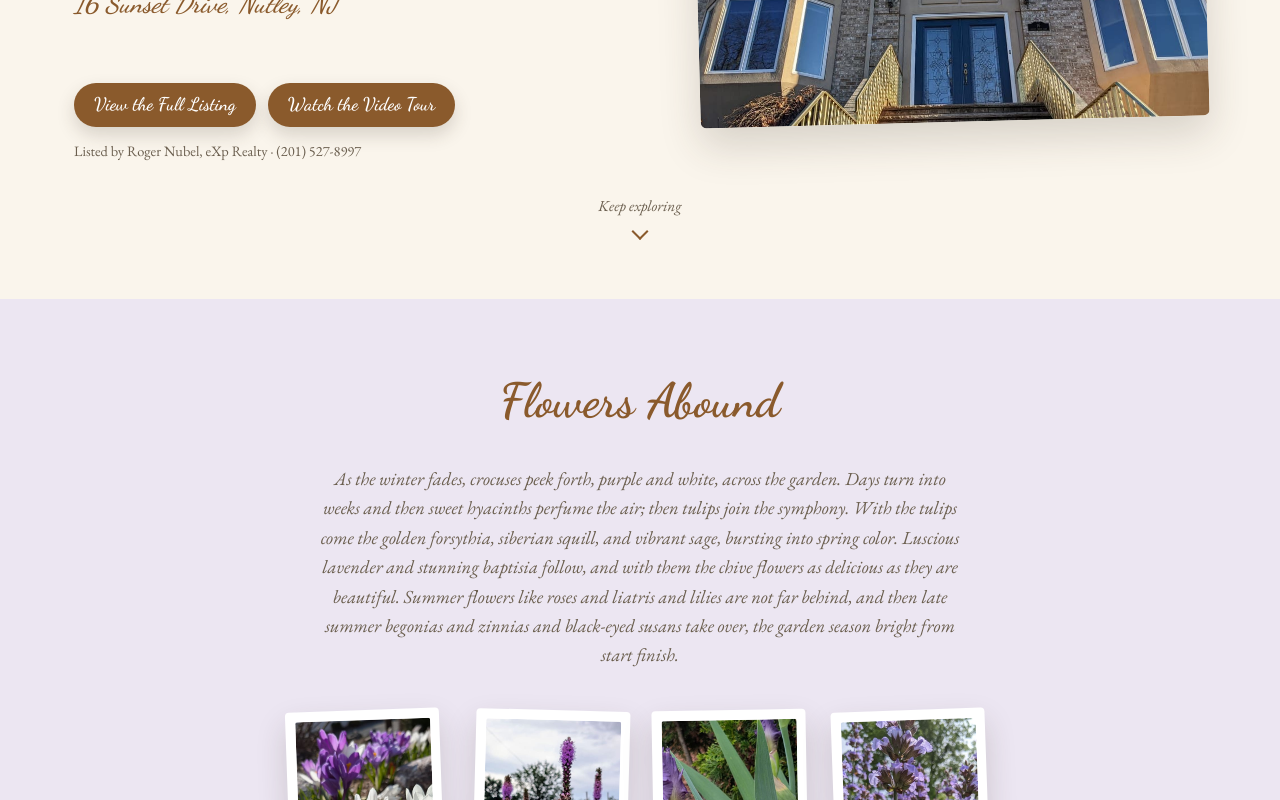
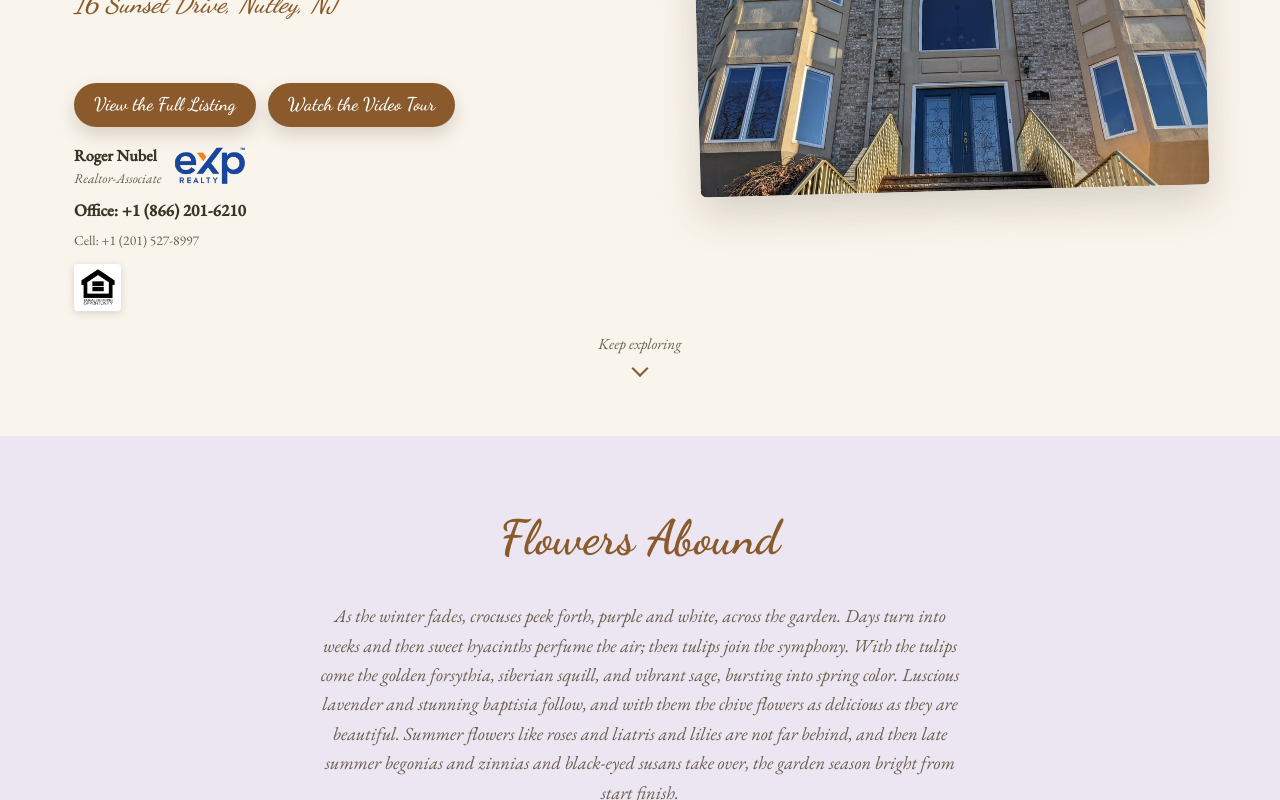
Before and after one commit to RebekkahJou/sunset-castle, an Angular app: page / in a window 1280 px wide. Shown: the part 1120-1920 px from the top of the page. Built offline with nearby package versions, Linux system fonts and the light colour scheme.

Commit message:
feat: add realtor-required edits

```diff
--- /dev/null
+++ b/src/app/components/agent-contact-card/agent-contact-card.component.css
@@ -0,0 +1,80 @@
+.agent-card {
+  /* inline-block + the parent's own text-align is what centers this card as a
+     unit inside a centered section (the CTA) while still just flowing at the
+     start of the line in a left-aligned one (welcome) — text-align:left below
+     keeps the card's own content left-aligned internally either way. */
+  display: inline-block;
+  text-align: left;
+  margin-top: 1rem;
+  color: var(--color-ink-soft);
+}
+
+.agent-card__header {
+  display: flex;
+  align-items: center;
+  gap: 0.75rem;
+}
+
+.agent-card__identity {
+  display: flex;
+  flex-direction: column;
+}
+
+.agent-card__name {
+  margin: 0;
+  font-size: 1rem;
+  font-weight: 600;
+  font-style: normal;
+  color: var(--color-ink);
+}
+
+.agent-card__title {
+  margin: 0;
+  font-size: 0.85rem;
+  font-style: italic;
+}
+
+/* Larger than the agent's name, per the brand's own visual hierarchy. */
+.agent-card__brokerage-logo {
+  height: 2.5rem;
+  width: auto;
+}
+
+.agent-card__phone {
+  margin: 0.4rem 0 0;
+  font-style: normal;
+}
+
+.agent-card__phone--office {
+  font-size: 1.05rem;
+  font-weight: 600;
+  color: var(--color-ink);
+}
+
+.agent-card__phone--cell {
+  font-size: 0.85rem;
+}
+
+.agent-card__fair-housing {
+  display: inline-flex;
+  margin-top: 0.75rem;
+  padding: 0.35rem;
+  background: #fff;
+  border-radius: 4px;
+  box-shadow: 0 2px 8px var(--color-card-shadow);
+}
+
+.agent-card__fair-housing img {
+  height: 2.25rem;
+  width: auto;
+}
+
+/* ---------- Dark variant, for the accent-gradient CTA background ---------- */
+.agent-card--dark {
+  color: rgba(255, 255, 255, 0.85);
+}
+
+.agent-card--dark .agent-card__name,
+.agent-card--dark .agent-card__phone--office {
+  color: #fff;
+}
--- /dev/null
+++ b/src/app/components/agent-contact-card/agent-contact-card.component.html
@@ -0,0 +1,16 @@
+<div class="agent-card" [class.agent-card--dark]="variant() === 'dark'">
+  <div class="agent-card__header">
+    <div class="agent-card__identity">
+      <p class="agent-card__name">{{ listingDetails.agentName }}</p>
+      <p class="agent-card__title">{{ listingDetails.agentTitle }}</p>
+    </div>
+    <img class="agent-card__brokerage-logo" src="logos/eXp-Realty-Color.png" alt="eXp Realty" />
+  </div>
+  <p class="agent-card__phone agent-card__phone--office">
+    Office: {{ listingDetails.agentOfficePhone }}
+  </p>
+  <p class="agent-card__phone agent-card__phone--cell">Cell: {{ listingDetails.agentCellPhone }}</p>
+  <div class="agent-card__fair-housing">
+    <img src="logos/equal-housing-logo500.png" alt="Equal Housing Opportunity" />
+  </div>
+</div>
--- /dev/null
+++ b/src/app/components/agent-contact-card/agent-contact-card.component.ts
@@ -0,0 +1,22 @@
+import { ChangeDetectionStrategy, Component, input } from '@angular/core';
+import { listingDetails } from '../../data/site-content.data';
+
+/**
+ * Roger's contact block — name/title, brokerage logo, office/cell phone
+ * numbers, and the Equal Housing Opportunity logo. Shown in both the welcome
+ * section and the closing call-to-action, so it lives as one component
+ * rather than being duplicated.
+ */
+@Component({
+  selector: 'app-agent-contact-card',
+  standalone: true,
+  templateUrl: './agent-contact-card.component.html',
+  styleUrl: './agent-contact-card.component.css',
+  changeDetection: ChangeDetectionStrategy.OnPush,
+})
+export class AgentContactCardComponent {
+  /** "dark" for use on the accent-gradient CTA background; "light" (default) for the cream welcome section. */
+  readonly variant = input<'light' | 'dark'>('light');
+
+  protected readonly listingDetails = listingDetails;
+}
--- a/src/app/components/call-to-action/call-to-action.component.css
+++ b/src/app/components/call-to-action/call-to-action.component.css
@@ -35,9 +35,3 @@
     transform: translateY(-3px);
   }
 }
-
-.cta__note {
-  margin-top: 1rem;
-  font-size: 0.9rem;
-  opacity: 0.85;
-}
--- a/src/app/components/call-to-action/call-to-action.component.html
+++ b/src/app/components/call-to-action/call-to-action.component.html
@@ -9,9 +9,6 @@
     <a class="cta__button" [href]="listingDetails.listingUrl" target="_blank" rel="noopener"
       >View the Full Listing</a
     >
-    <p class="cta__note">
-      Listed by {{ listingDetails.agentName }}, {{ listingDetails.agentBrokerage }} &middot;
-      {{ listingDetails.agentPhone }}
-    </p>
+    <app-agent-contact-card variant="dark" />
   </div>
 </section>
--- a/src/app/components/call-to-action/call-to-action.component.ts
+++ b/src/app/components/call-to-action/call-to-action.component.ts
@@ -1,9 +1,11 @@
 import { ChangeDetectionStrategy, Component } from '@angular/core';
+import { AgentContactCardComponent } from '../agent-contact-card/agent-contact-card.component';
 import { listingDetails } from '../../data/site-content.data';
 
 @Component({
   selector: 'app-call-to-action',
   standalone: true,
+  imports: [AgentContactCardComponent],
   templateUrl: './call-to-action.component.html',
   styleUrl: './call-to-action.component.css',
   changeDetection: ChangeDetectionStrategy.OnPush,
--- a/src/app/components/welcome-intro/welcome-intro.component.css
+++ b/src/app/components/welcome-intro/welcome-intro.component.css
@@ -58,13 +58,6 @@
   .intro__cta-button:hover {
     transform: translateY(-3px);
   }
-}
-
-.intro__cta-note {
-  margin-top: 0.75rem;
-  font-size: 0.9rem;
-  font-style: normal;
-  color: var(--color-ink-soft);
 }
 
 .intro__photo img {
--- a/src/app/components/welcome-intro/welcome-intro.component.html
+++ b/src/app/components/welcome-intro/welcome-intro.component.html
@@ -32,10 +32,7 @@
             >Watch the Video Tour</a
           >
         </div>
-        <p class="intro__cta-note">
-          Listed by {{ listingDetails.agentName }}, {{ listingDetails.agentBrokerage }} &middot;
-          {{ listingDetails.agentPhone }}
-        </p>
+        <app-agent-contact-card />
       </div>
     </div>
     <a
--- a/src/app/components/welcome-intro/welcome-intro.component.ts
+++ b/src/app/components/welcome-intro/welcome-intro.component.ts
@@ -1,4 +1,5 @@
 import { ChangeDetectionStrategy, Component } from '@angular/core';
+import { AgentContactCardComponent } from '../agent-contact-card/agent-contact-card.component';
 import { ImageSkeletonDirective } from '../../directives/image-skeleton.directive';
 import {
   houseAddress,
@@ -12,7 +13,7 @@ import { buildPhotoSrcset, photoPath } from '../../utils/photo-srcset';
 @Component({
   selector: 'app-welcome-intro',
   standalone: true,
-  imports: [ImageSkeletonDirective],
+  imports: [ImageSkeletonDirective, AgentContactCardComponent],
   templateUrl: './welcome-intro.component.html',
   styleUrl: './welcome-intro.component.css',
   changeDetection: ChangeDetectionStrategy.OnPush,
--- a/src/app/data/site-content.data.ts
+++ b/src/app/data/site-content.data.ts
@@ -17,8 +17,10 @@ export const listingDetails: ListingDetails = {
   videoTourUrl:
     'https://www.zillow.com/view-imx/4c467c48-3be3-4c79-938f-63da84d1e0a0?setAttribution=mls&wl=true&initialViewType=pano&utm_source=dashboard',
   agentName: 'Roger Nubel',
+  agentTitle: 'Realtor-Associate',
   agentBrokerage: 'eXp Realty',
-  agentPhone: '(201) 527-8997',
+  agentCellPhone: '+1 (201) 527-8997',
+  agentOfficePhone: '+1 (866) 201-6210',
 };
 
 export const contentSections: readonly ContentSection[] = [
@@ -485,7 +487,7 @@ export const contentSections: readonly ContentSection[] = [
     photos: [
       {
         fileName: 'sesame-street-big-bird-meetgreet.jpg',
-        altText: 'A family meet-and-greet with Big Bird',
+        altText: 'A meet-and-greet with Big Bird',
         caption: 'A day at Sesame Place in the American Dream Mall',
         fallbackLabel: 'Sesame Place day trip',
         externalLink: 'https://www.americandream.com/',
--- a/src/app/models/listing-details.model.ts
+++ b/src/app/models/listing-details.model.ts
@@ -2,6 +2,8 @@ export interface ListingDetails {
   readonly listingUrl: string;
   readonly videoTourUrl: string;
   readonly agentName: string;
+  readonly agentTitle: string;
   readonly agentBrokerage: string;
-  readonly agentPhone: string;
+  readonly agentCellPhone: string;
+  readonly agentOfficePhone: string;
 }
```
Also changed, not shown: public/logos/eXp-Realty-Color.png (added), public/logos/equal-housing-logo500.png (added).
